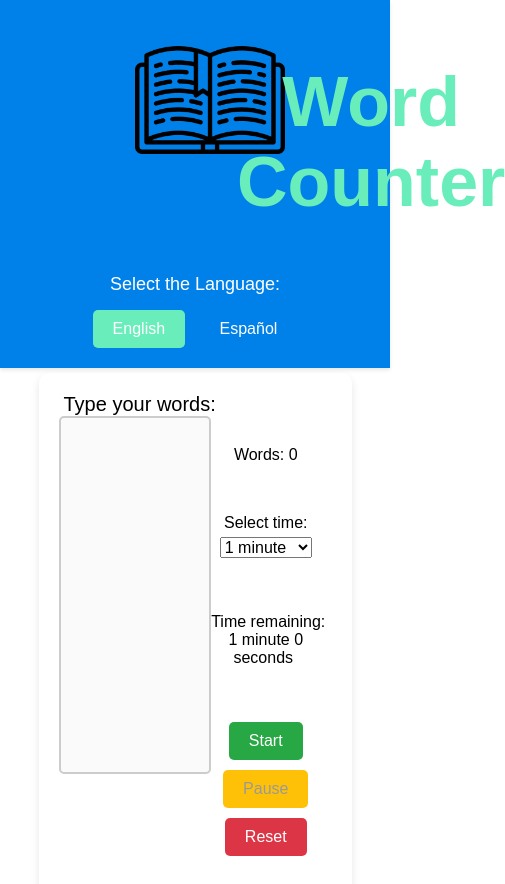
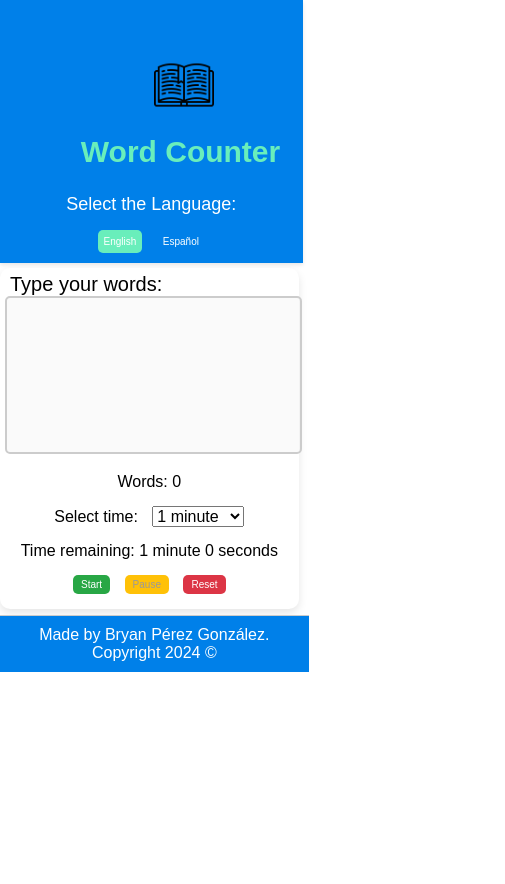
Before and after one commit to BryanG26/Word-Counter, a plain HTML site: page index.html in a window 390 px wide. Shown: the top 884 px of the page, 505 px wide, since content can reach past the window. After the commit the page ends 844 px from the top, so only its background shows below. Drawn offline with Linux system fonts and the light colour scheme.

Commit message:
Fix Responsive Errors
Fix Responsive Errors

```diff
--- a/index.html
+++ b/index.html
@@ -10,11 +10,15 @@
 
 <body>
     <div id="idLanguage" class="Language">
-        <div class="info-container-Title">
-            <div class="textarea-container-Image">
-                <img src="images/book.png" alt="Book Icon" class="icon">
+        <div class="Title-Logo">
+            <div class="info-container-Title">
+                <div class="textarea-container-Image">
+                    <img src="images/book.png" alt="Book Icon" class="icon">
+                </div>
+                <div class="Title-container">
+                    <h1 data-key="title" id="title" class="Title">Word Counter</h1>
+                </div>
             </div>
-            <h1 data-key="title" id="title" class="Title">Word Counter</h1>
         </div>
         <label data-key="selectLanguage">Select the Language:</label>
         <button id="btnEnglish" class="lang-btn active" data-lang="en">English</button>
@@ -62,22 +66,17 @@
 
     <script src="word-counter.js"></script>
     <script>
-        // Obtener referencia a los botones de idioma
         var btnEnglish = document.getElementById('btnEnglish');
         var btnSpanish = document.getElementById('btnSpanish');
 
-        // Obtener referencia al título
         var title = document.getElementById('title');
 
-        // Agregar listeners para los botones de idioma
         btnEnglish.addEventListener('click', function() {
-            // Restaurar el padding izquierdo original en inglés
-            title.style.paddingLeft = '20%';
+            title.style.paddingLeft = '13%';
         });
 
         btnSpanish.addEventListener('click', function() {
-            // Reducir el padding izquierdo para español
-            title.style.paddingLeft = '13%'; // Ajusta el valor según tus necesidades
+            title.style.paddingLeft = '2%';
         });
     </script>
 </body>
--- a/style.css
+++ b/style.css
@@ -3,29 +3,6 @@ body {
     background-color: #fff;
     height: 100vh;
     margin: 0;
-}
-
-.icon {
-    width: 150px;
-    height: auto;
-    margin-top: 10px;
-    padding-left: 80%;
-}
-
-.Title {
-    text-align: center;
-    font-size: 70px;
-    color: #69eebb;
-    padding-left: 20%;
-    /*text-decoration: underline;*/
-}
-
-.info-container-Title{
-    display: flex;
-}
-
-.textarea-container-Image {
-    flex: 0;
 }
 
 .Language {
@@ -66,6 +43,39 @@ body {
 
 .lang-btn:not(.active):focus {
     outline: none;
+}
+
+.Title-Logo{
+    width: 100%;
+}
+
+.textarea-container-Image {
+    width: 100%;
+    padding-left: 10%;
+    flex: 0;
+}
+
+.info-container-Title {
+    display: flex;
+    width: 100%;
+    flex: 1;
+}
+
+.Title-container {
+    width: 100%;
+}
+
+.icon {
+    width: 150px;
+    height: auto;
+    margin-top: 10px;
+}
+
+.Title {
+    font-size: 70px;
+    text-align: left;
+    padding-left: 13%;
+    color: #69eebb;
 }
 
 .container {
@@ -165,3 +175,145 @@ footer {
     font-size: 14px;
     color: #ffffff;
 }
+
+/* Media queries for responsiveness */
+@media (max-width: 768px) {
+
+    .info-container-Title {
+        flex-direction: column;
+        align-items: center;
+    }
+
+    .textarea-container-Image {
+        width: 100px;
+        padding-left: 15%;
+    }
+
+    .Title-container {
+        text-align: center;
+    }
+
+    .Title {
+        font-size: 40px;
+        padding-left: 0%;
+        text-align: center;
+    }
+
+    .container {
+        width: 90%;
+        padding: 10px;
+    }
+
+    .icon {
+        display: block;
+        width: 60px;
+    }
+
+    textarea {
+        width: 100%;
+        height: 200px;
+    }
+
+    .info-container {
+        flex-direction: column;
+        align-items: center;
+    }
+
+    .textarea-container {
+        width: 100%;
+    }
+
+    .controls-container {
+        width: 100%;
+    }
+
+    .control-row {
+        margin-top: 10px;
+        margin-bottom: 10px;
+    }
+
+    .lang-btn {
+        padding: 8px;
+        font-size: 12px;
+    }
+
+    button {
+        font-size: 12px;
+        padding: 6px 12px;
+    }
+
+    .Language {
+        padding: 10px;
+    }
+
+    footer {
+        padding: 20px;
+    }
+}
+
+@media (max-width: 480px) {
+    .info-container-Title{
+        padding-left: 10%;
+        width: 100%;
+    }
+
+    .Title {
+        font-size: 30px;
+        padding-left: 0%;
+    }
+
+    .container {
+        margin-left: 0px;
+        width: 74%;
+        padding: 5px;
+    }
+
+    .icon {
+        width: 60px;
+        margin-top: 50px;
+        padding-left: 2%;
+    }
+
+    textarea {
+        width: 100%;
+        height: 150px;
+    }
+
+    .info-container {
+        flex-direction: column;
+        align-items: flex-start;
+    }
+
+    .textarea-container {
+        width: 100%;
+    }
+
+    .controls-container {
+        width: 100%;
+    }
+
+    .control-row {
+        margin-top: 5px;
+        margin-bottom: 5px;
+    }
+
+    .lang-btn {
+        padding: 6px;
+        font-size: 10px;
+    }
+
+    button {
+        font-size: 10px;
+        padding: 4px 8px;
+    }
+
+    .Language {
+        width: 75%;
+        padding: 5px;
+    }
+
+    footer {
+        width: 74%;
+        padding: 10px;
+    }
+}
```
